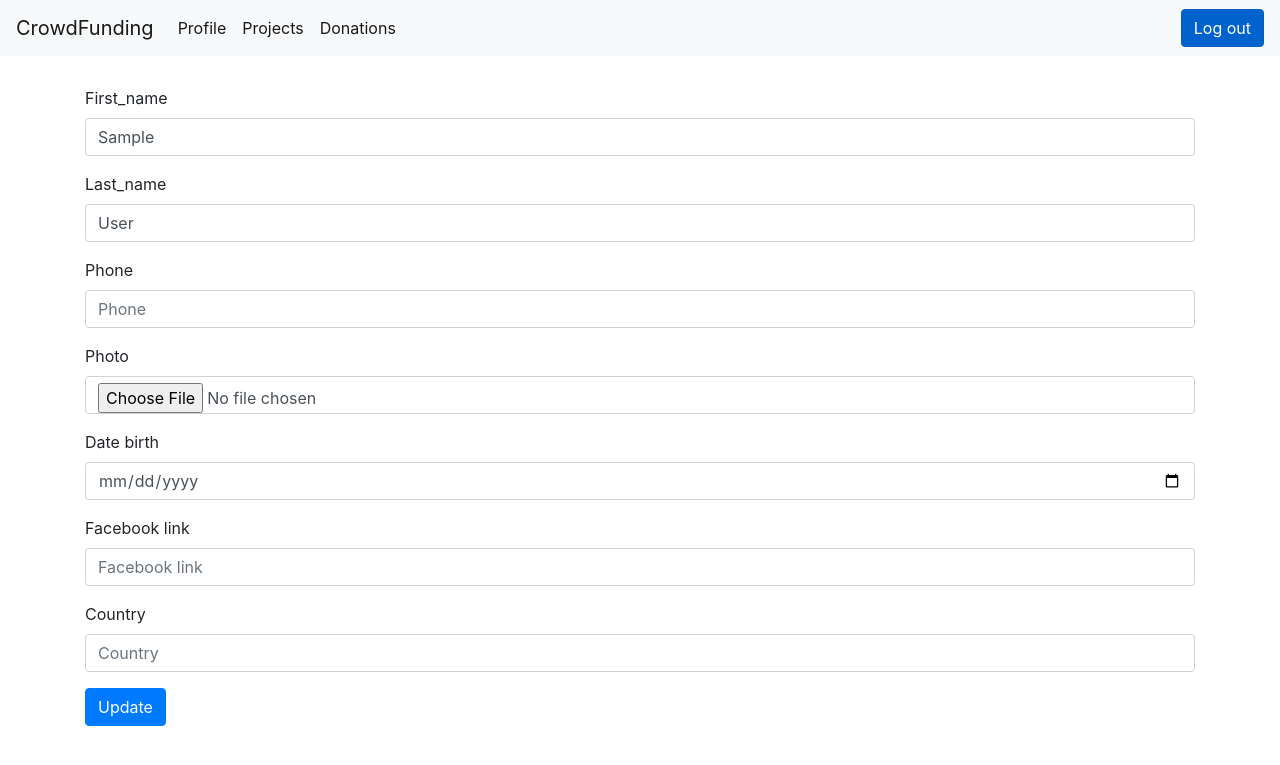
After one commit to islamhanafi94/crowdFunding, a Django app: page /user/profile/update in a window 1280 px wide. The commit adds this page. Shown: the top 765 px of the page. Run offline with Django 3.2, Linux system fonts and the light colour scheme; the visitor is signed in with stand-in values (Sample User, id 1); some libraries are stand-ins or nearby versions.

Commit message:
final update on update user profile

```diff
--- /dev/null
+++ b/users/templates/users/user_profile_update.html
@@ -0,0 +1,21 @@
+{% extends "base_generic.html" %}
+{% block title %}Update Profile{% endblock %}
+{% load bootstrap4 %}
+{% block content %}
+
+<div class="container" style="margin-top: 30px;">
+    <form method="post" enctype="multipart/form-data">
+        {%csrf_token%}
+        {% bootstrap_form form %}
+        {% buttons %}
+        <button type="submit" class="btn btn-primary">
+            Update
+        </button>
+        {% endbuttons %}
+        <form>
+</div>
+
+
+
+
+{% endblock content %}
--- a/users/urls.py
+++ b/users/urls.py
@@ -1,5 +1,5 @@
 from django.urls import path
-from users.views import test, register_view, activate, login_view, logout_view, list_projects, donations_list,user_profile
+from users.views import test, register_view, activate, login_view, logout_view, list_projects, donations_list,user_profile,user_profile_update
 from django.conf import settings
 from django.conf.urls.static import static
 from django.conf.urls import url
@@ -17,6 +17,7 @@ urlpatterns = [
     path('projects', list_projects, name='projects'),
     path('donations', donations_list, name='donations'),
     path('profile',user_profile,name="profile"),
+    path('profile/update',user_profile_update,name="profile_update"),
 
 
 ]
--- a/users/views.py
+++ b/users/views.py
@@ -147,7 +147,7 @@ def donations_list(request):
     return render(request, 'users/donations.html', context=context)
 
 
-def user_profile(request):
+def user_profile_update(request):
     form = UpdateUserForm(request.POST,request.FILES,instance=request.user)
     if request.POST:
         if form.is_valid():
@@ -167,4 +167,8 @@ def user_profile(request):
             }
         )
     context = {'form' : form}
-    return render(request , 'users/user_profile.html',context=context)
+    return render(request , 'users/user_profile_update.html',context=context)
+
+
+def user_profile(request):
+    return render(request , 'users/user_profile.html')
```
Also changed, not shown: users/templates/users/user_profile.html (+1 -29 lines).
